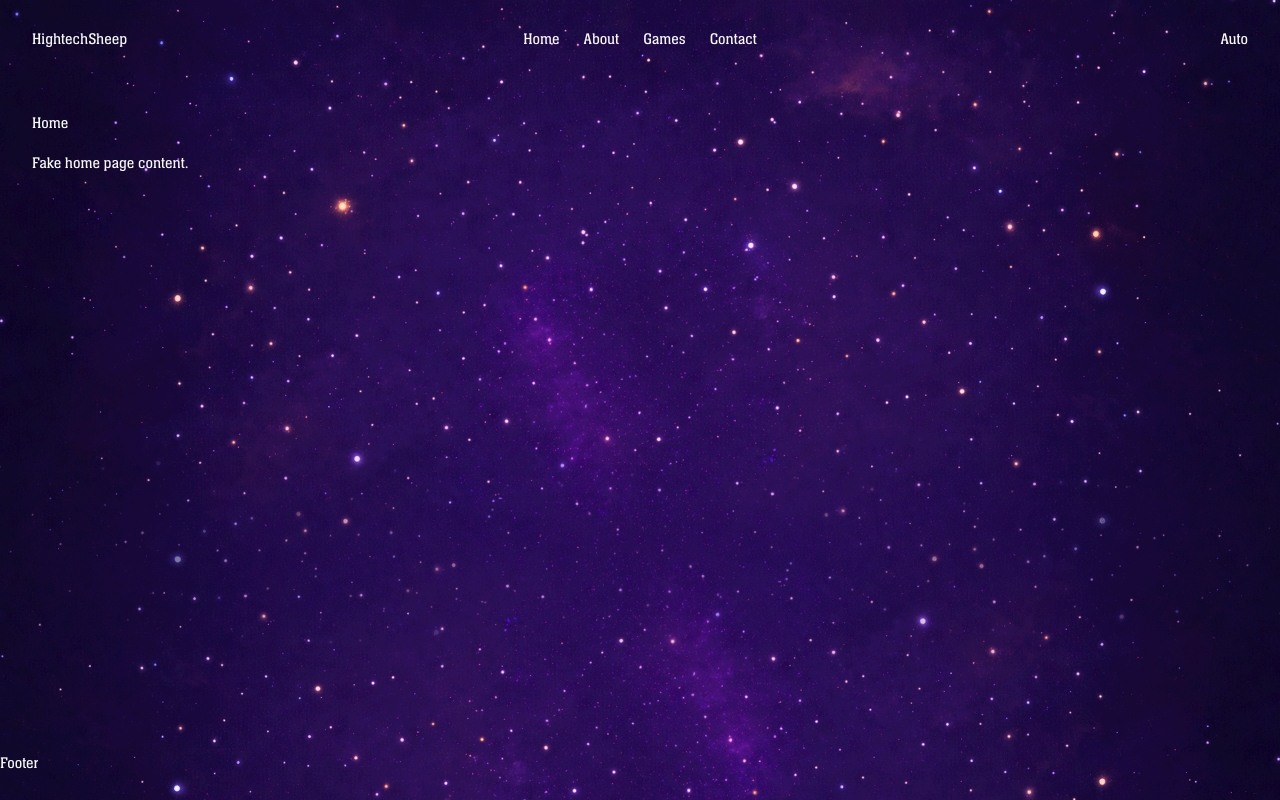
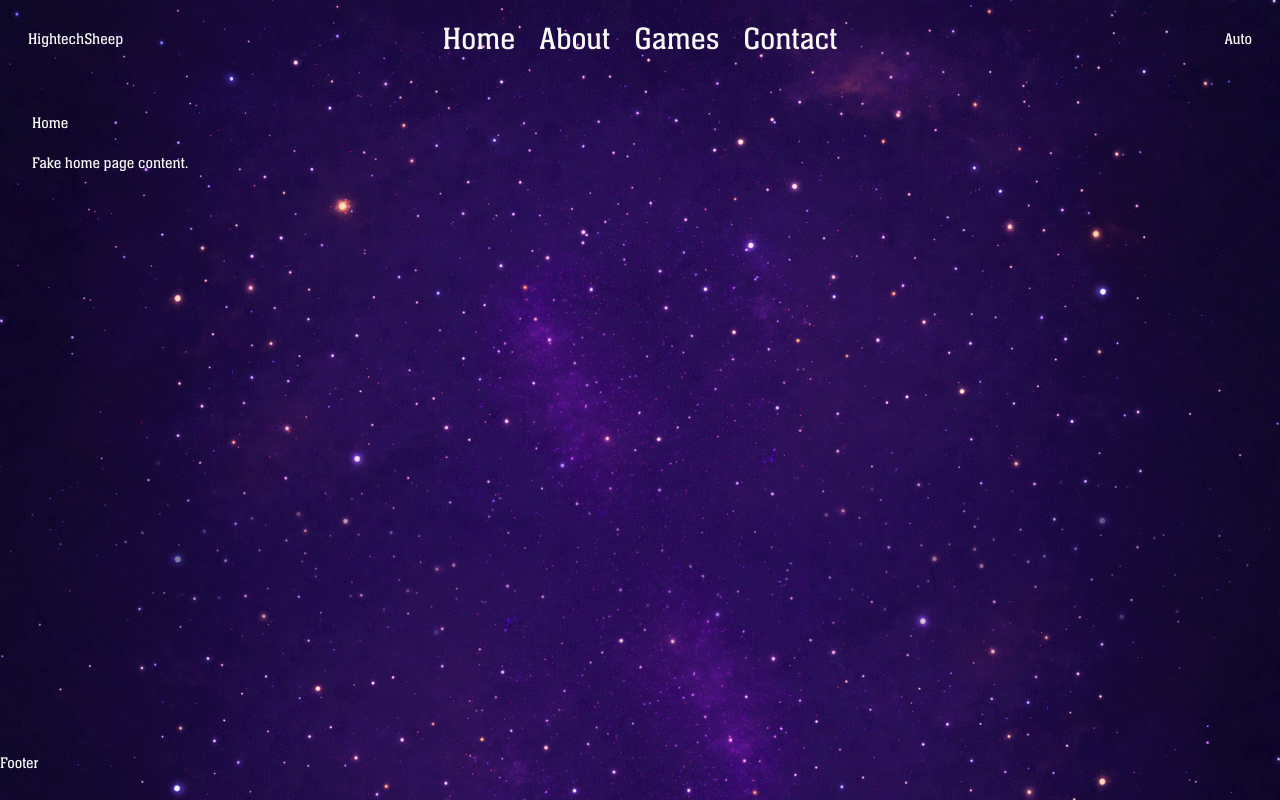
Before and after one commit to guy88a/hightechsheep, a Next.js app: page / in a window 1280 px wide. Built offline with nearby package versions, Linux system fonts and the light colour scheme.

Commit message:
dev: minor navbar font size update

```diff
--- a/app/_styles/layout/header.scss
+++ b/app/_styles/layout/header.scss
@@ -4,7 +4,7 @@
   align-items: center;
 
   height: var(--header-height);
-  padding: 0 2rem;
+  padding: 0 1.75rem;
 }
 
 .header__brand {
@@ -18,6 +18,8 @@
   align-items: center;
   gap: 1.5rem;
   height: 100%;
+
+  font-size: 2rem;
 }
 
 .header__actions {
```
